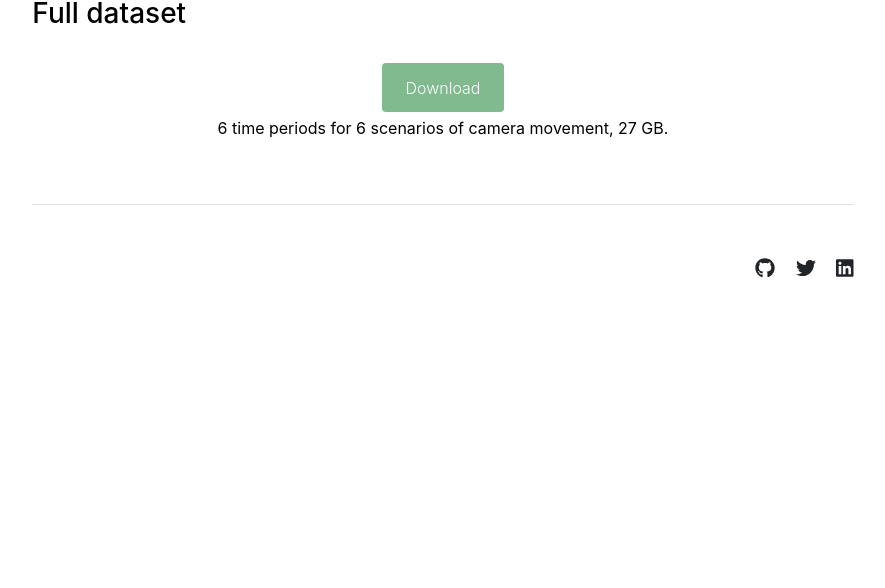
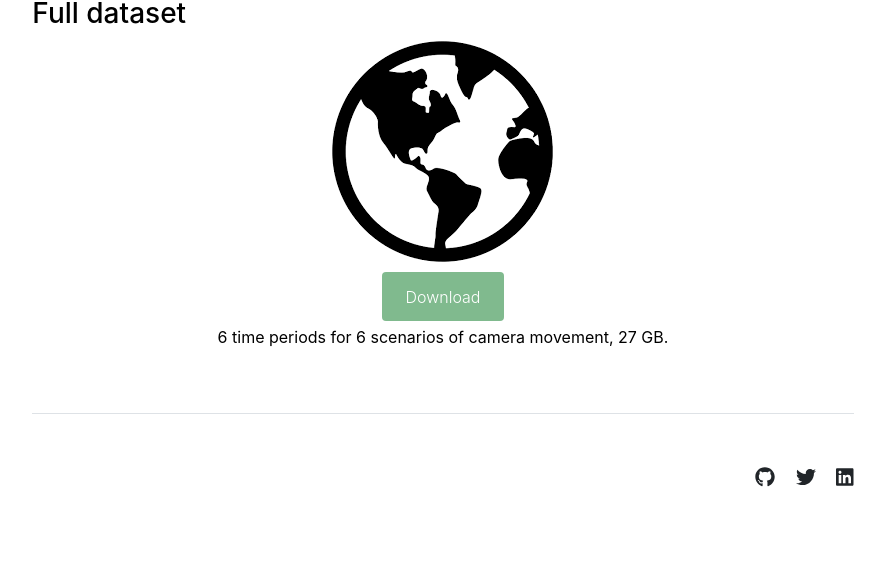
Before and after one commit to svponomarev/svponomarev.github.io, a Jekyll site: the page built from projects/ordslam.md, in a window 1280 px wide. Shown: the part 3384-3972 px from the top of the page, without its empty margins (197-1082 px from the left). Built offline with Jekyll 4.4.1, drawn with Linux system fonts in a browser that asks for light colours; before the commit the page ends 3763 px from its top, so only the background shows below that.

Commit message:
fix asset paths

```diff
--- a/_layouts/dataset-page.html
+++ b/_layouts/dataset-page.html
@@ -70,7 +70,7 @@
 					<header>
 						<h4>Capturing time: 08:30</h4>
 					</header>
-					<img class="img-fluid mb-2" src="images/img01.png" alt="">
+					<img class="img-fluid mb-2" src="{{ site.github.url }}/assets/img/img01.png" alt="">
 					<a href="https://drive.google.com/drive/folders/1bKP3Of2EUr8OWrmqHpalqTSctnFr9gWl?usp=sharing" class="button button-style1 mb-1">Download</a>
 					<p>6 scenarios, 6 .svo + 6 .txt files, 4 GB</p>
 				</section>
@@ -80,7 +80,7 @@
 					<header>
 						<h4>Capturing time: 13:00</h4>
 					</header>
-					<img class="img-fluid mb-2" src="images/img02.png" alt="">
+					<img class="img-fluid mb-2" src="{{ site.github.url }}/assets/img/img02.png" alt="">
 					<a href="https://drive.google.com/drive/folders/13VC5Hoa1AilqyAEABCJJ22R4HDZlzZIk?usp=sharing" class="button button-style1 mb-1">Download</a>
 					<p>6 scenarios, 6 .svo + 6 .txt files, 4.6 GB</p>
 				</section>
@@ -91,7 +91,7 @@
 				<header>
 					<h4>Capturing time: 16:30</h4>
 				</header>
-				<img class="img-fluid mb-2" src="images/img03.png" alt="">
+				<img class="img-fluid mb-2" src="{{ site.github.url }}/assets/img/img03.png" alt="">
 				<a href="https://drive.google.com/drive/folders/1zUvQ-BNQKtr_4UjxWYvJ_yTWUOKM5e-L?usp=sharing" class="button button-style1 mb-1">Download</a>
 				<p>6 scenarios, 6 .svo + 6 .txt files, 3.8 GB</p>
 			</section>
@@ -101,7 +101,7 @@
 				<header>
 					<h4>Capturing time: 20:00</h4>
 				</header>
-				<img class="img-fluid mb-2" src="images/img04.png" alt="">
+				<img class="img-fluid mb-2" src="{{ site.github.url }}/assets/img/img04.png" alt="">
 				<a href="https://drive.google.com/drive/folders/1eYIShKDt0SrdPjgCPbb1S0jZXCmOCUxu?usp=sharing" class="button button-style1 mb-1">Download</a>
 				<p>6 scenarios, 6 .svo + 6 .txt files, 4.6 GB</p>
 			</section>
@@ -111,7 +111,7 @@
 				<header>
 					<h4>Capturing time: 22:00</h4>
 				</header>
-				<img class="img-fluid mb-2" src="images/img05.png" alt="">
+				<img class="img-fluid mb-2" src="{{ site.github.url }}/assets/img/img05.png" alt="">
 				<a href="https://drive.google.com/drive/folders/1bW40AlPfFh1xoE3Iu0LKV1BJPDEbIbSC?usp=sharing" class="button button-style1 mb-1">Download</a>
 				<p>6 scenarios, 6 .svo + 6 .txt files, 4 GB</p>
 			</section>
@@ -121,7 +121,7 @@
 				<header>
 					<h4>Capturing time: 22:30</h4>
 				</header>
-				<img class="img-fluid mb-2" src="images/img06.png" alt="">
+				<img class="img-fluid mb-2" src="{{ site.github.url }}/assets/img/img06.png" alt="">
 				<a href="https://drive.google.com/drive/folders/17shqHOCYVFc-jTBboVofZAovTGDayNdm?usp=sharing" class="button button-style1 mb-1">Download</a>
 				<p>6 scenarios, 6 .svo + 6 .txt files, 3.8 GB</p>
 			</section>
@@ -135,7 +135,7 @@
 <div class="row">
 <h3>Full dataset</h3>
 <div class="col-md-12 col-sm-12 text-center">
-<img class="img-fluid mb-2" src="images/full.png" alt=""> <br/>
+<img class="img-fluid mb-2" src="{{ site.github.url }}/assets/img/full.png" alt=""> <br/>
 <a href="https://drive.google.com/drive/folders/1hhkvMp_VDhZep1b4oXrN1US_4wc2hZlW?usp=sharing" class="button button-style1 mb-1">Download</a>
 <p>6 time periods for 6 scenarios of camera movement, 27 GB.</p>
 </div>
```
Also changed, not shown: _layouts/volna-page.html (+5 -5 lines), assets/img/full.png (added), assets/img/logo.png (added), assets/img/screenshot1.jpeg (added), assets/img/screenshot2.jpeg (added), assets/img/screenshot3.jpeg (added), assets/img/screenshot4.jpeg (added), 10 other files.
